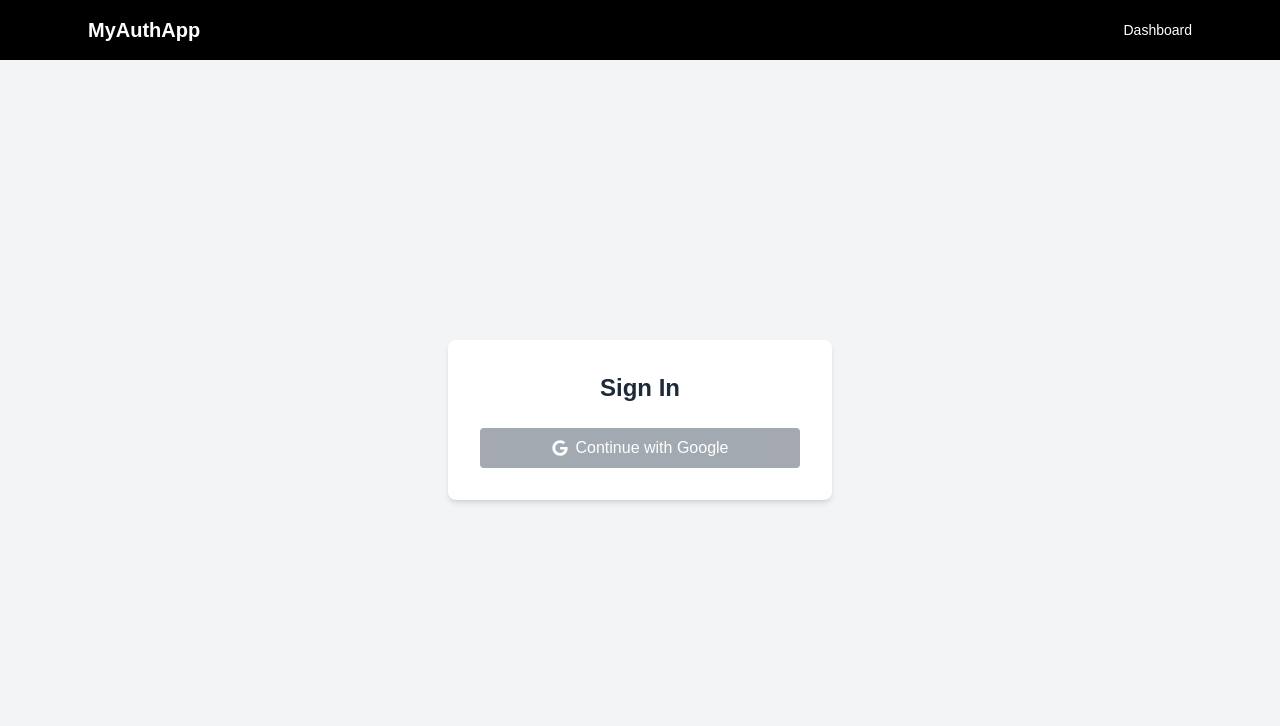
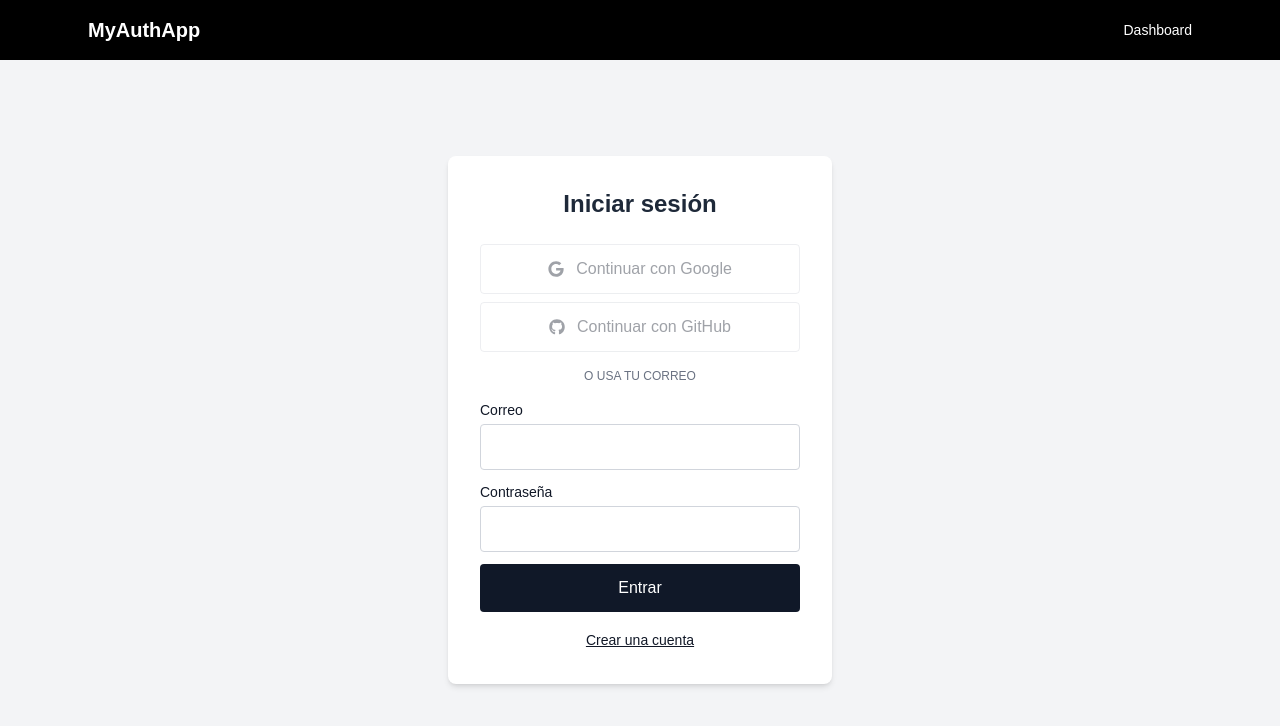
Before and after one commit to luisdionicio-lgtm/LAB13_NEXT_Auth, a Next.js app: page /signIn in a window 1280 px wide. Shown: the top 726 px of the page. Built offline with nearby package versions, Linux system fonts and the light colour scheme; no server answers.

Commit message:
Add sign-in and registration forms

```diff
--- a/src/app/signIn/page.tsx
+++ b/src/app/signIn/page.tsx
@@ -1,19 +1,8 @@
 import { getServerSession } from "next-auth";
 import { redirect } from "next/navigation";
 import { authOptions } from "@/lib/auth";
-import GoogleSignIn from "@/components/GoogleSignIn";
-
-export default async function SignInPage({ searchParams }: { searchParams: Promise<{ error?: string }> }) {
+import AuthForm from "@/components/AuthForm";
+export default async function SignInPage() {
   if (await getServerSession(authOptions)) redirect("/dashboard");
-  const { error } = await searchParams;
-  const configured = Boolean(process.env.GOOGLE_CLIENT_ID && process.env.GOOGLE_CLIENT_SECRET);
-  return (
-    <div className="flex min-h-[calc(100vh-80px)] items-center justify-center bg-gray-100 px-6">
-      <section className="w-full max-w-sm rounded-lg bg-white p-8 shadow-md">
-        <h1 className="mb-6 text-center text-2xl font-bold text-gray-800">Sign In</h1>
-        {error && <p role="alert" className="mb-4 text-sm text-red-700">No se pudo iniciar sesión con Google. Vuelve a intentarlo o revisa la configuración OAuth.</p>}
-        <GoogleSignIn configured={configured} />
-      </section>
-    </div>
-  );
+  return <div className="flex min-h-[calc(100vh-80px)] items-center justify-center bg-gray-100 px-6 py-12"><section className="w-full max-w-sm rounded-lg bg-white p-8 shadow-md"><h1 className="mb-6 text-center text-2xl font-bold text-gray-800">Iniciar sesión</h1><AuthForm google={Boolean(process.env.GOOGLE_CLIENT_ID && process.env.GOOGLE_CLIENT_SECRET)} github={Boolean(process.env.GITHUB_ID && process.env.GITHUB_SECRET)} /></section></div>;
 }
--- /dev/null
+++ b/src/components/AuthForm.tsx
@@ -0,0 +1,40 @@
+"use client";
+import { useState, type FormEvent } from "react";
+import { signIn } from "next-auth/react";
+import { useRouter } from "next/navigation";
+import { FaGithub, FaGoogle } from "react-icons/fa";
+
+export default function AuthForm({ google, github }: { google: boolean; github: boolean }) {
+  const [register, setRegister] = useState(false);
+  const [error, setError] = useState("");
+  const [busy, setBusy] = useState(false);
+  const router = useRouter();
+  async function submit(event: FormEvent<HTMLFormElement>) {
+    event.preventDefault(); setError(""); setBusy(true);
+    const fields = new FormData(event.currentTarget);
+    const email = String(fields.get("email") || "");
+    const password = String(fields.get("password") || "");
+    try {
+      if (register) {
+        const response = await fetch("/api/register", { method: "POST", headers: { "Content-Type": "application/json" }, body: JSON.stringify({ name: fields.get("name"), email, password }) });
+        const body = await response.json();
+        if (!response.ok) { setError(body.error || "No se pudo registrar."); return; }
+      }
+      const result = await signIn("credentials", { email, password, redirect: false });
+      if (result?.error) { setError(result.error.includes("ACCOUNT_LOCKED") ? "Cuenta bloqueada durante 15 minutos por intentos fallidos." : "Correo o contraseña incorrectos."); return; }
+      router.push("/dashboard"); router.refresh();
+    } catch { setError("No se pudo conectar. Inténtalo nuevamente."); }
+    finally { setBusy(false); }
+  }
+  return <div className="space-y-4">
+    <div className="grid gap-2"><button disabled={!google || busy} onClick={() => signIn("google", { callbackUrl: "/dashboard" })} className="w-full rounded border border-gray-300 px-4 py-3 flex justify-center items-center gap-3 disabled:opacity-40"><FaGoogle /> Continuar con Google</button><button disabled={!github || busy} onClick={() => signIn("github", { callbackUrl: "/dashboard" })} className="w-full rounded border border-gray-300 px-4 py-3 flex justify-center items-center gap-3 disabled:opacity-40"><FaGithub /> Continuar con GitHub</button></div>
+    <p className="text-center text-xs text-gray-500">O USA TU CORREO</p>
+    <form onSubmit={submit} className="space-y-3">{register && <label className="block text-sm">Nombre<input required minLength={2} maxLength={80} name="name" autoComplete="name" className="mt-1 w-full rounded border border-gray-300 p-3" /></label>}
+      <label className="block text-sm">Correo<input required type="email" name="email" autoComplete="email" className="mt-1 w-full rounded border border-gray-300 p-3" /></label>
+      <label className="block text-sm">Contraseña<input required type="password" name="password" minLength={register ? 10 : 1} maxLength={72} autoComplete={register ? "new-password" : "current-password"} className="mt-1 w-full rounded border border-gray-300 p-3" /></label>
+      {register && <p className="text-xs text-gray-500">Mínimo 10 caracteres.</p>}
+      {error && <p role="alert" className="text-sm text-red-700">{error}</p>}
+      <button disabled={busy} className="w-full rounded bg-gray-900 p-3 text-white disabled:opacity-50">{busy ? "Un momento…" : register ? "Crear cuenta" : "Entrar"}</button>
+    </form><button type="button" className="w-full text-sm underline" onClick={() => { setRegister(!register); setError(""); }}>{register ? "Ya tengo una cuenta" : "Crear una cuenta"}</button>
+  </div>;
+}
```
